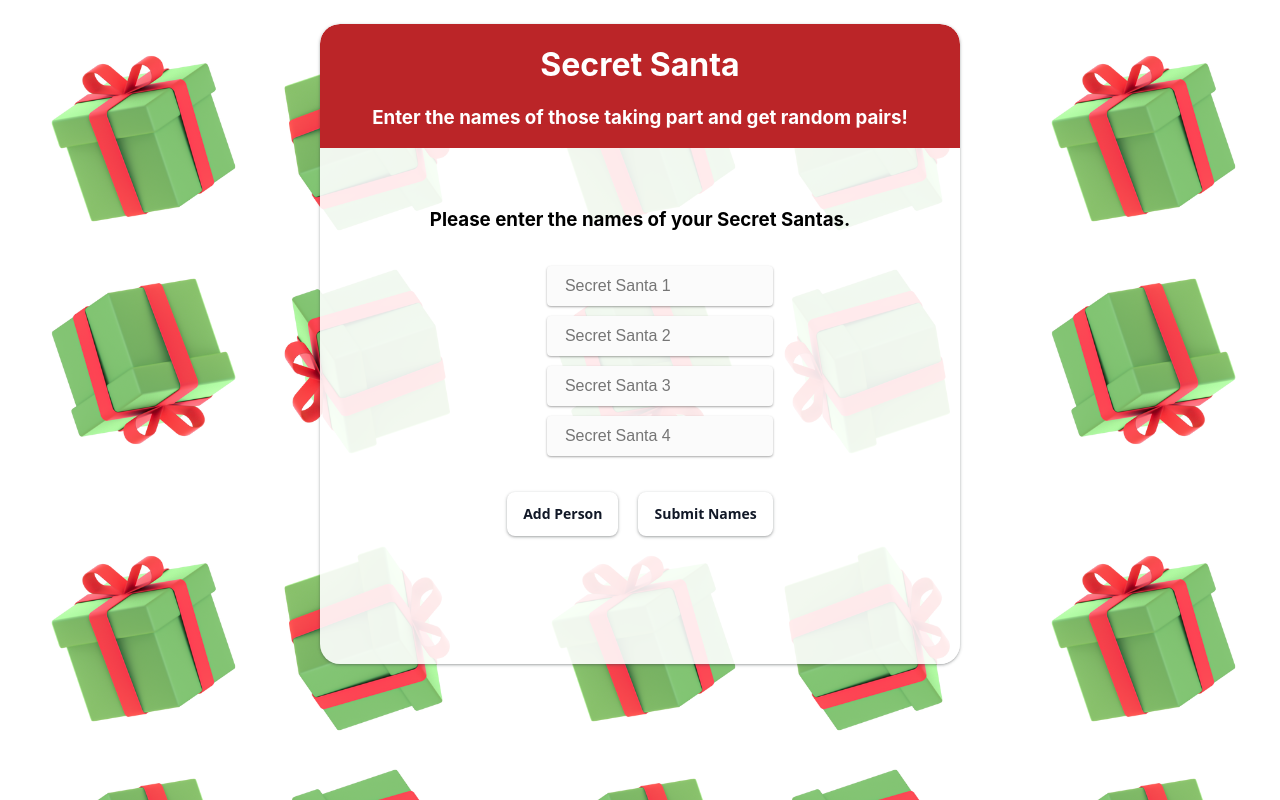
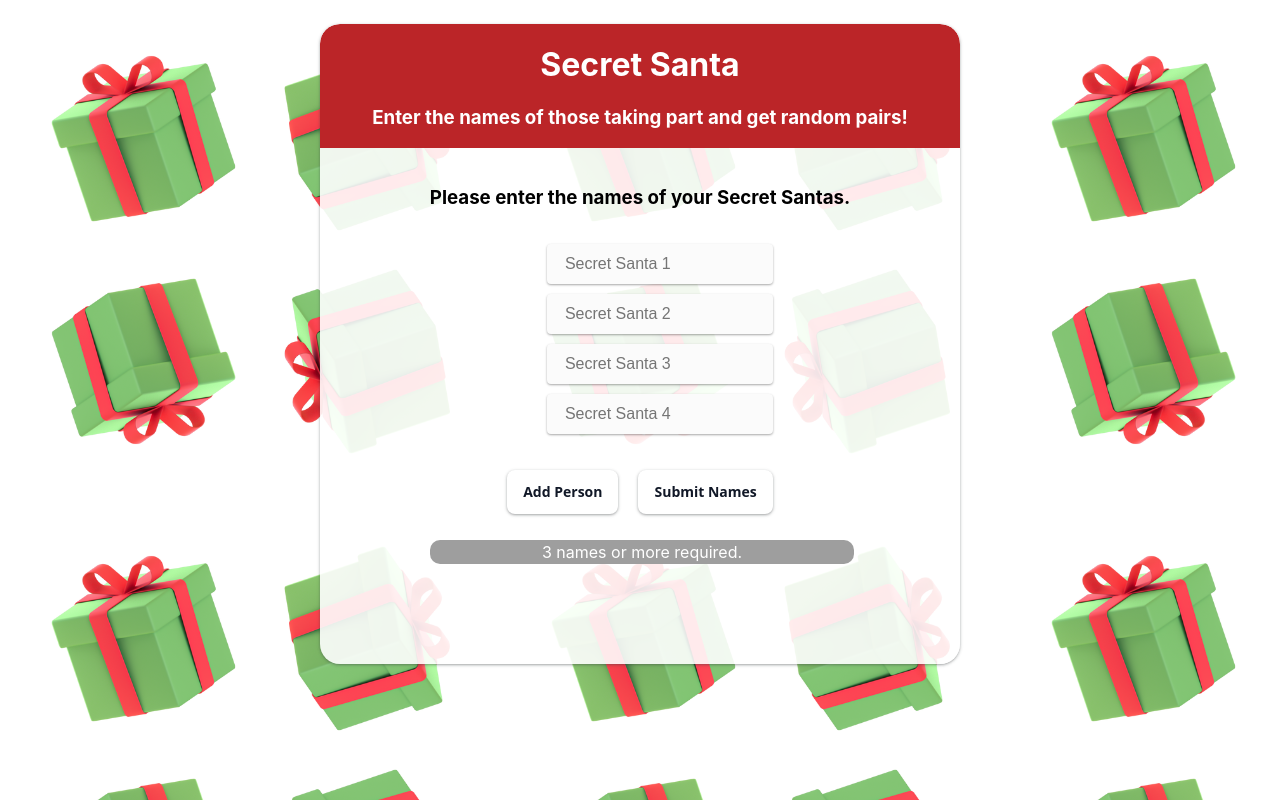
Before and after one commit to W1llB/Secret_Santa_Frontend, a React (Create React App) app in the folder secretsanta/: page / in a window 1280 px wide. Both pictures are taken after a click on the button "Get started!". Built offline with nearby package versions, Linux system fonts and the light colour scheme; no server answers.

Commit message:
added more input validation + added utils file and separated out some utility functions

```diff
--- a/secretsanta/package.json
+++ b/secretsanta/package.json
@@ -11,6 +11,7 @@
     "react": "^18.2.0",
     "react-dom": "^18.2.0",
     "react-scripts": "5.0.1",
+    "react-transition-group": "^4.4.5",
     "web-vitals": "^2.1.4"
   },
   "scripts": {
--- a/secretsanta/src/components/App/App.css
+++ b/secretsanta/src/components/App/App.css
@@ -229,3 +229,17 @@ button:focus-visible {
 .success-message{
   width: 100%;
 }
+.error-container{
+  height: 50%;
+  align-items: center;
+  justify-content: center;
+
+}
+.error-message{
+  display: block;
+  background-color: rgb(158, 158, 158);
+  width: 100%;
+  padding: 2px;
+  border-radius: 10px;
+  color: #FFFFFF;
+}
--- a/secretsanta/src/components/ParticipantNameForm/ParticipantNameForm.js
+++ b/secretsanta/src/components/ParticipantNameForm/ParticipantNameForm.js
@@ -1,6 +1,8 @@
 import React, { useState, useEffect } from "react";
 import ParticipantList from "../ParticipantList/participantList";
 import PropTypes from "prop-types";
+import { findDuplicateNames } from "../../utils/utils";
+import { checkLengthGreaterThan } from "../../utils/utils";
 
 export default function ParticipantNameForm({
   setFinalGroup,
@@ -10,24 +12,19 @@ export default function ParticipantNameForm({
 }) {
   const [count, setCount] = useState(4);
   const [duplicateCheck, setDuplicateCheck] = useState(false);
+  const [checkThree, setCheckThree] = useState(false);
 
-  function findDuplicateNames(inputMembersObject) {
-    const namesArray = Object.values(inputMembersObject);
-    let result = namesArray.some((element, index) => {
-      return namesArray.indexOf(element) !== index;
-    });
-    setDuplicateCheck(!result);
-  }
   function addMemberClick(e) {
     e.preventDefault();
     setCount(count + 1);
   }
   useEffect(() => {
-    findDuplicateNames(inputMembers);
+    findDuplicateNames(inputMembers, setDuplicateCheck);
+    checkLengthGreaterThan(2, inputMembers, setCheckThree);
   }, [inputMembers]);
 
   function handleSubmitNames() {
-    if (duplicateCheck) {
+    if (duplicateCheck && checkThree) {
       setFinalGroup(inputMembers);
       incrementFormStage();
     }
@@ -66,7 +63,14 @@ export default function ParticipantNameForm({
         Add Person
       </button>
       <button onClick={handleSubmitNames}>Submit Names</button>
-      {!duplicateCheck && <p>Names must be unique.</p>}
+      <div className="error-container">
+        {!duplicateCheck && (
+          <p className="error-message">Names must be unique.</p>
+        )}
+        {!checkThree && (
+          <p className="error-message">3 names or more required.</p>
+        )}
+      </div>
     </div>
   );
 }
--- a/secretsanta/src/hooks/useRandomiser/useRandomiser.js
+++ b/secretsanta/src/hooks/useRandomiser/useRandomiser.js
@@ -1,4 +1,5 @@
 import { useEffect, useState } from "react";
+import { removeEmptyStrings } from "../../utils/utils";
 
 function useRandomiser(giftGiversObject) {
   const [pairArrays, setPairArrays] = useState(null);
@@ -37,14 +38,4 @@ function extractRandomElement(array) {
   return array.splice(Math.floor(Math.random() * array.length), 1)[0];
 }
 
-function removeEmptyStrings(array) {
-  let cleanedArray = [];
-  for (const string of array) {
-    if (string.length > 0) {
-      cleanedArray.push(string);
-    }
-  }
-  return cleanedArray;
-}
-
 export default useRandomiser;
--- /dev/null
+++ b/secretsanta/src/utils/utils.js
@@ -0,0 +1,26 @@
+export function removeEmptyStrings(array) {
+  let cleanedArray = [];
+  for (const string of array) {
+    if (string.length > 0) {
+      cleanedArray.push(string);
+    }
+  }
+  return cleanedArray;
+}
+
+export function findDuplicateNames(inputMembersObject, setState) {
+  const namesArray = removeEmptyStrings(Object.values(inputMembersObject));
+  let result = namesArray.some((element, index) => {
+    return namesArray.indexOf(element) !== index;
+  });
+  setState(!result);
+}
+
+export function checkLengthGreaterThan(number, inputMembersObject, setState) {
+  const namesArray = removeEmptyStrings(Object.values(inputMembersObject));
+  if (namesArray.length <= number) {
+    setState(false);
+  } else if (namesArray.length > number) {
+    setState(true);
+  }
+}
```
Also changed, not shown: 1 other file (tests, documents, lock files or other folders).
